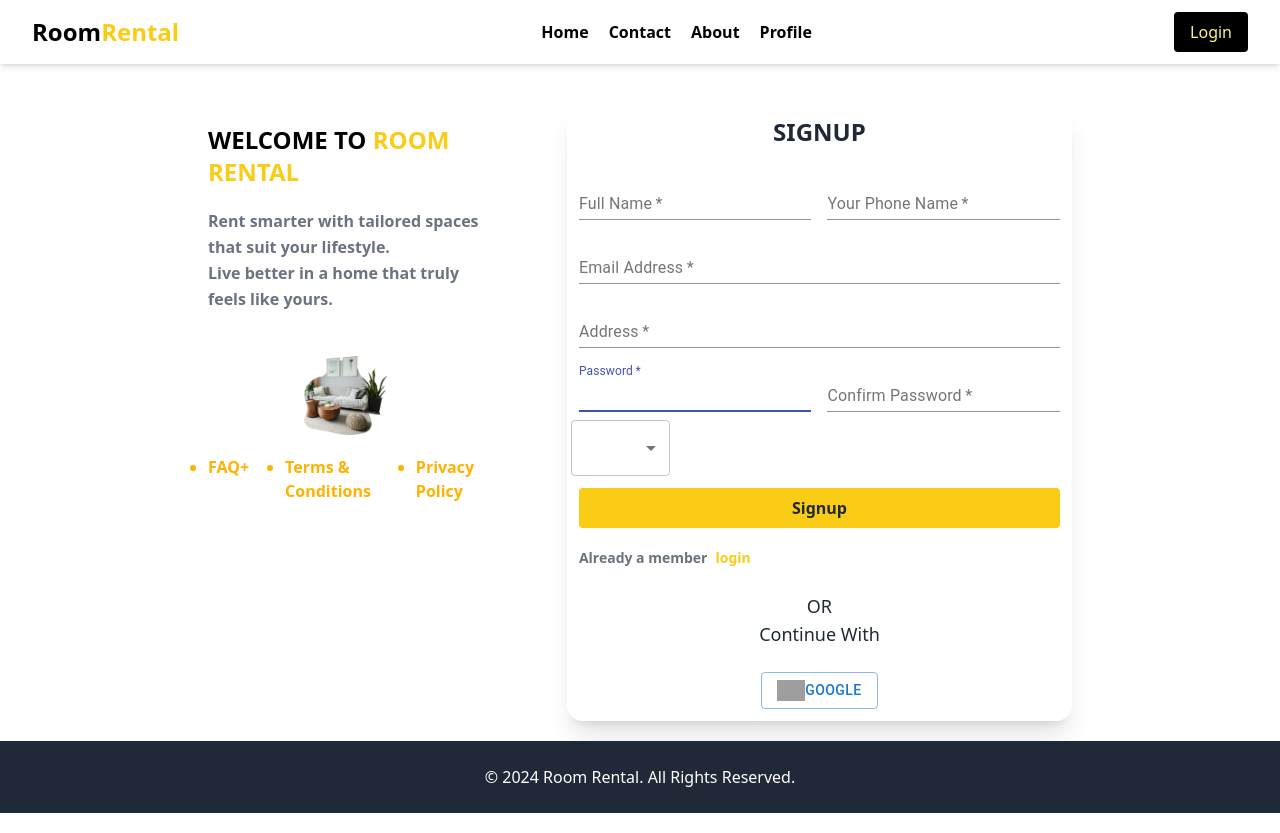
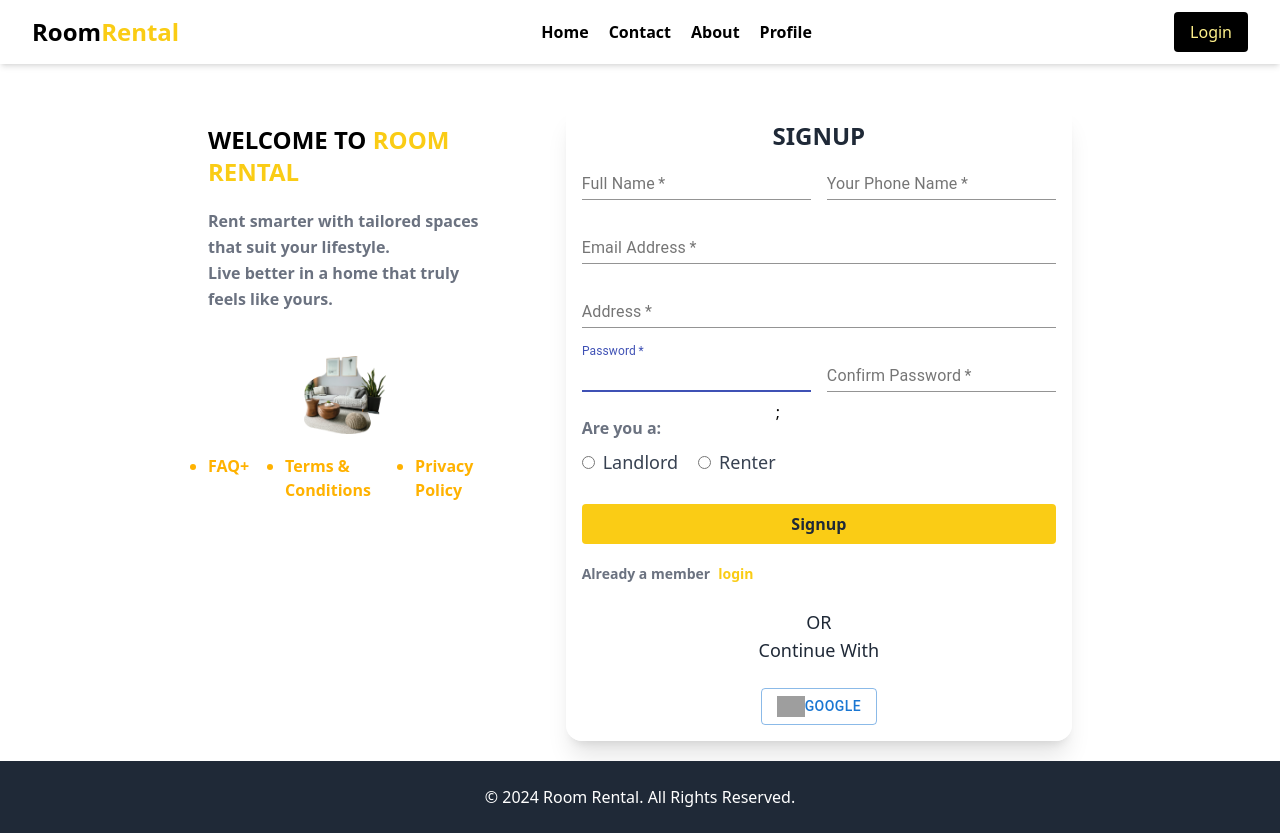
Before and after one commit to bhatta09/Room-Rental-System, a React (Vite) app: page /sign-up in a window 1280 px wide. Built offline with nearby package versions, Linux system fonts and the light colour scheme; grey boxes are pictures that could not be loaded.

Commit message:
signUpForm

```diff
--- a/src/components/FeatureRoom.jsx
+++ b/src/components/FeatureRoom.jsx
@@ -1,4 +1,4 @@
-import React, { useState } from 'react';
+import React, { useState } from "react";
 import { Link } from "react-router-dom";
 import PlaceIcon from "@mui/icons-material/Place";
 import FavoriteIcon from "@mui/icons-material/Favorite";
@@ -26,7 +26,7 @@ const FeatureRoom = ({ imageUrl, roomName, location, roomType, price }) => {
               <FavoriteIcon
                 sx={{
                   color: "white",
-                  fontSize: 30,
+                  fontSize: 28,
                   "&:hover": {
                     color: "black",
                   },
--- a/src/pages/SignUp.jsx
+++ b/src/pages/SignUp.jsx
@@ -4,16 +4,22 @@ import { Link } from "react-router-dom";
 import TextField from "@material-ui/core/TextField";
 
 import Grid from "@material-ui/core/Grid";
-import { Button, OutlinedInput, Select } from "@mui/material";
+import { Button } from "@mui/material";
+import { useState } from "react";
 
 const SignUp = () => {
+  const [userType, setUserType] = useState("");
+
+  const handleUserTypeChange = (event) => {
+    setUserType(event.target.value);
+  };
   return (
     <div className="flex  flex-col md:flex-row  md:px-52 md:gap-11">
       <div className="mt-5">
         <AuthBg />
       </div>
-      <div className="max-w-lg w-full p-3 mt-10 md:ml-10 bg-white bg-opacity-80 shadow-xl rounded-2xl mb-5">
-        <h2 className="uppercase text-2xl font-semibold mb-6 text-gray-800 text-center">
+      <div className="max-w-lg w-full p-4 mt-10 md:ml-10 bg-white bg-opacity-80 shadow-xl rounded-2xl mb-5">
+        <h2 className="uppercase text-2xl font-semibold text-gray-800 text-center">
           Signup
         </h2>{" "}
         <form>
@@ -57,7 +63,6 @@ const SignUp = () => {
                 autoComplete="email"
               />
             </Grid>
-
             <Grid item xs={12} sm={6}>
               <TextField
                 required
@@ -75,15 +80,34 @@ const SignUp = () => {
                 label="Confirm Password"
               />
             </Grid>
-            <Select
-              native
-              input={<OutlinedInput label="Age" id="demo-dialog-native" />}
-            >
-              <option aria-label="None" value="" />
-              <option>Thirty</option>
-              <option>Ten</option>
-              <option>Twenty</option>
-            </Select>
+            <div className="my-4 ">
+              <label className="block text-gray-500 mb-2 font-semibold ml-2">
+                Are you a:
+              </label>
+              <div className="flex justify-between ml-2 gap-5">
+                <label className="flex items-center">
+                  <input
+                    type="radio"
+                    value="landlord"
+                    checked={userType === "landlord"}
+                    onChange={handleUserTypeChange}
+                    className="mr-2 "
+                  />
+                  <h1 className=" text-lg text-gray-700">Landlord</h1>
+                </label>
+                <label className="flex items-center">
+                  <input
+                    type="radio"
+                    value="renter"
+                    checked={userType === "renter"}
+                    onChange={handleUserTypeChange}
+                    className="mr-2 "
+                  />
+                  <h1 className="text-lg text-gray-700">Renter</h1>
+                </label>
+              </div>
+            </div>
+            ;
           </Grid>
           <button className=" mt-5 w-full  font-semibold bg-yellow-400 rounded h-10  text-base font-sm text-gray-800">
             Signup
```
